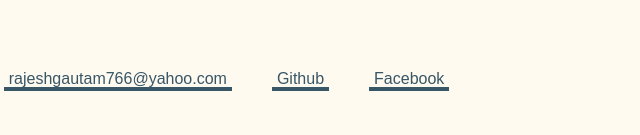
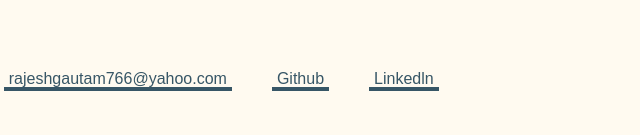
Before and after one commit to Rajesh295-dev/updated-portfolio, a plain HTML site: page index.html in a window 1280 px wide. Shown: the part 1105-1240 px from the top of the page, 512-1152 px from the left. Drawn offline with Linux system fonts and the light colour scheme.

Commit message:
Update index.html

```diff
--- a/index.html
+++ b/index.html
@@ -120,7 +120,7 @@
                     <li><a href="tel:8147372474">814-737-2474</a></li>
                     <li><a href="mailto:rajeshgautam766@yahoo.com">rajeshgautam766@yahoo.com</a></li>
                     <li><a href="https://github.com/Rajesh295-dev">Github</a></li>
-                    <li><a href="https://www.facebook.com/untrustrajesh.gautam">Facebook</a></li>
+                    <li><a href="https://www.linkedin.com/in/rajesh-gautam-472511218/">Linkedln</a></li>
                 </ul>
             </div>
         </section>
```
